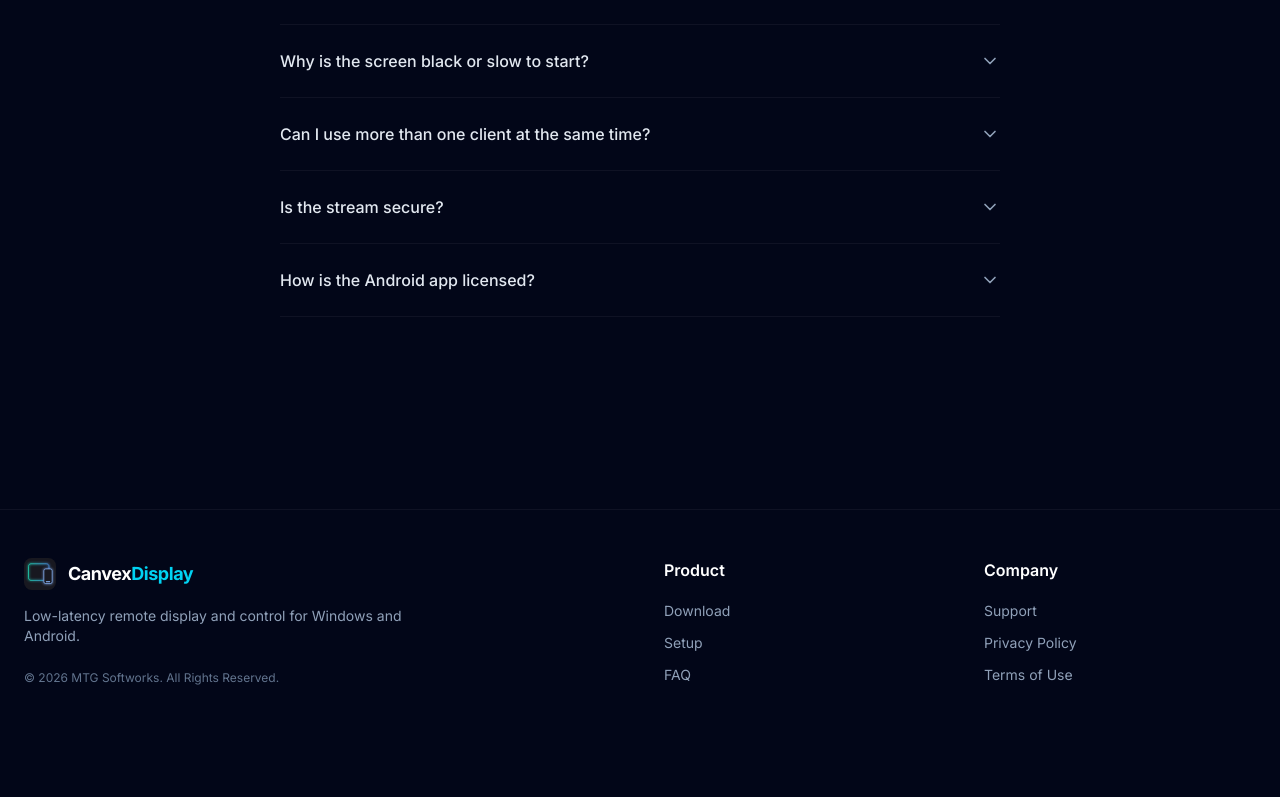
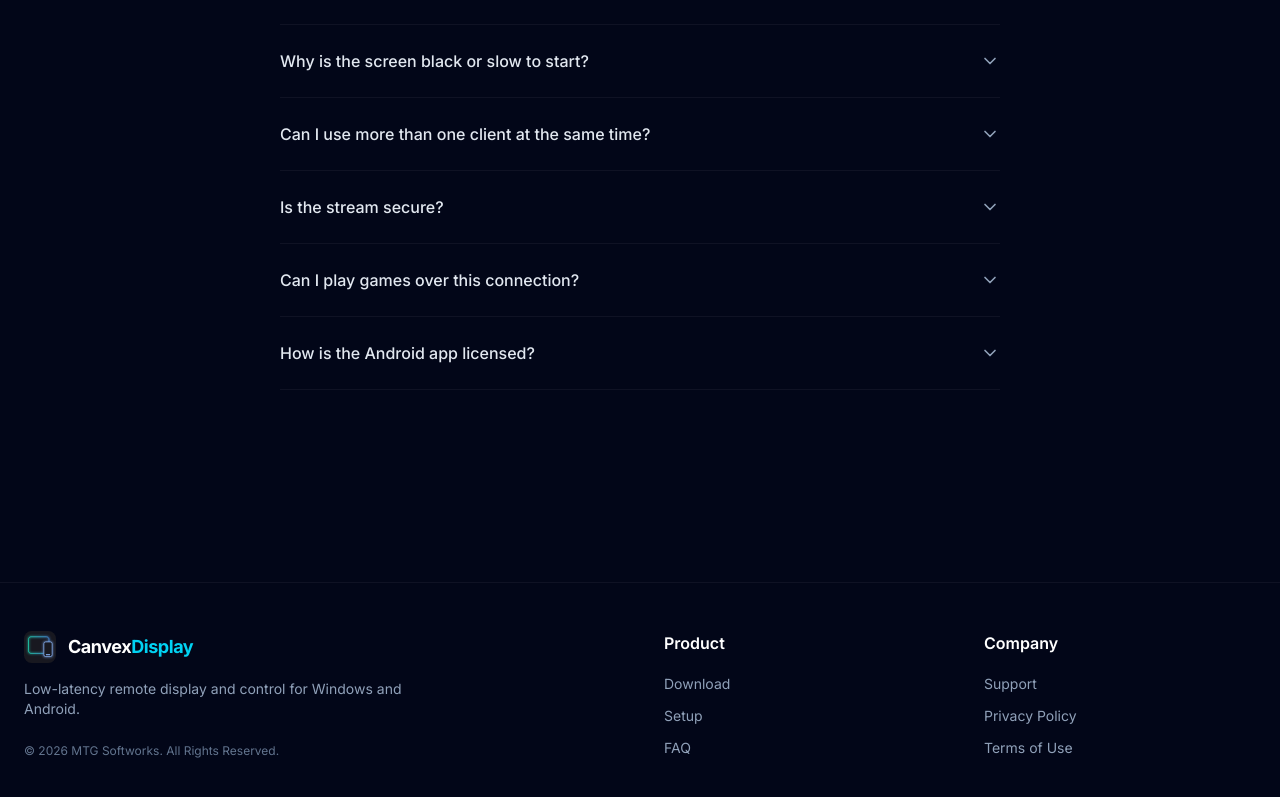
Before and after one commit to mtgsoftworks/canvex-display-web, a Next.js app: page / in a window 1280 px wide. Shown: the part 5399-6196 px from the top of the page. Before the commit the page ends 6133 px from the top, so only its background shows below. Built offline with nearby package versions, Linux system fonts and the light colour scheme.

Commit message:
Content: Update and professionalize FAQ section

```diff
--- a/app/page.tsx
+++ b/app/page.tsx
@@ -305,11 +305,11 @@ export default function Home() {
           <div className="border-t border-white/5">
             <AccordionItem
               question="What is Canvex Display?"
-              answer="Canvex Display is a Windows host and Android client system for low-latency desktop streaming, touch input, pen input, audio support, and session control."
+              answer="Canvex Display is a high-performance streaming solution that extends your Windows desktop to Android devices. It delivers ultra-low latency mirroring, advanced touch/pen input forwarding, and seamless session control over your local network."
             />
             <AccordionItem
               question="Do I need to install a separate driver?"
-              answer="No. Standard Canvex Display installation uses the Windows host app only."
+              answer="No virtual display drivers or complex system modifications are required. Simply install the lightweight Windows host application and you are ready to stream."
             />
             <AccordionItem
               question="Does Canvex Display work over Wi-Fi?"
@@ -317,7 +317,7 @@ export default function Home() {
             />
             <AccordionItem
               question="Does Canvex Display support USB?"
-              answer="Yes, USB convenience routing can be supported when the environment allows it."
+              answer="Yes. While Wi-Fi is the primary and recommended connection method, Canvex Display supports USB tethering and ADB-based routing for ultra-stable, zero-interference environments where available."
             />
             <AccordionItem
               question="Can I use touch input from my Android device?"
@@ -341,7 +341,11 @@ export default function Home() {
             />
             <AccordionItem
               question="Is the stream secure?"
-              answer="Yes. Canvex Display uses secure pairing and encrypted session transport."
+              answer="Absolutely. All communication remains strictly on your local network. We utilize industry-standard authenticated encryption (AES-128-GCM) for both media transport and session control, paired via secure ECDH key exchange."
+            />
+            <AccordionItem
+              question="Can I play games over this connection?"
+              answer="Canvex Display is optimized for high-fidelity desktop extension, remote administration, and creative workflows (like pen input). While the latency is extremely low, it is not explicitly designed as a dedicated competitive cloud-gaming protocol."
             />
             <AccordionItem
               question="How is the Android app licensed?"
```
